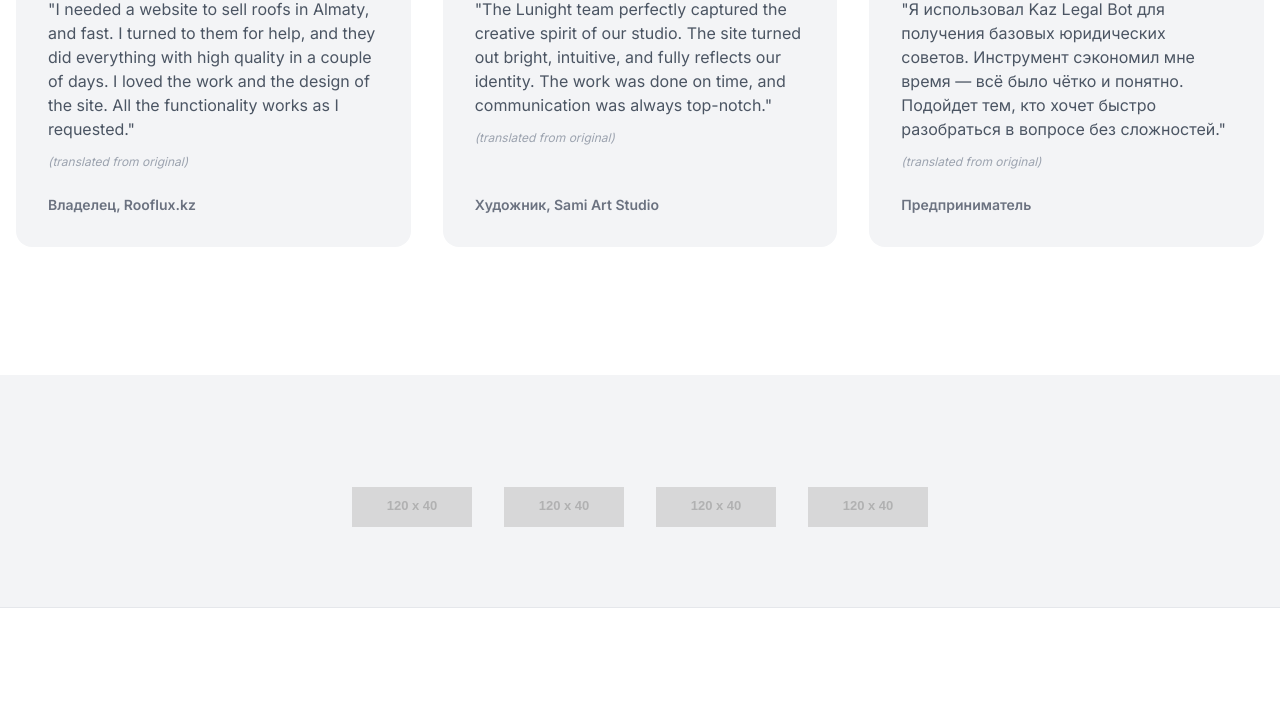
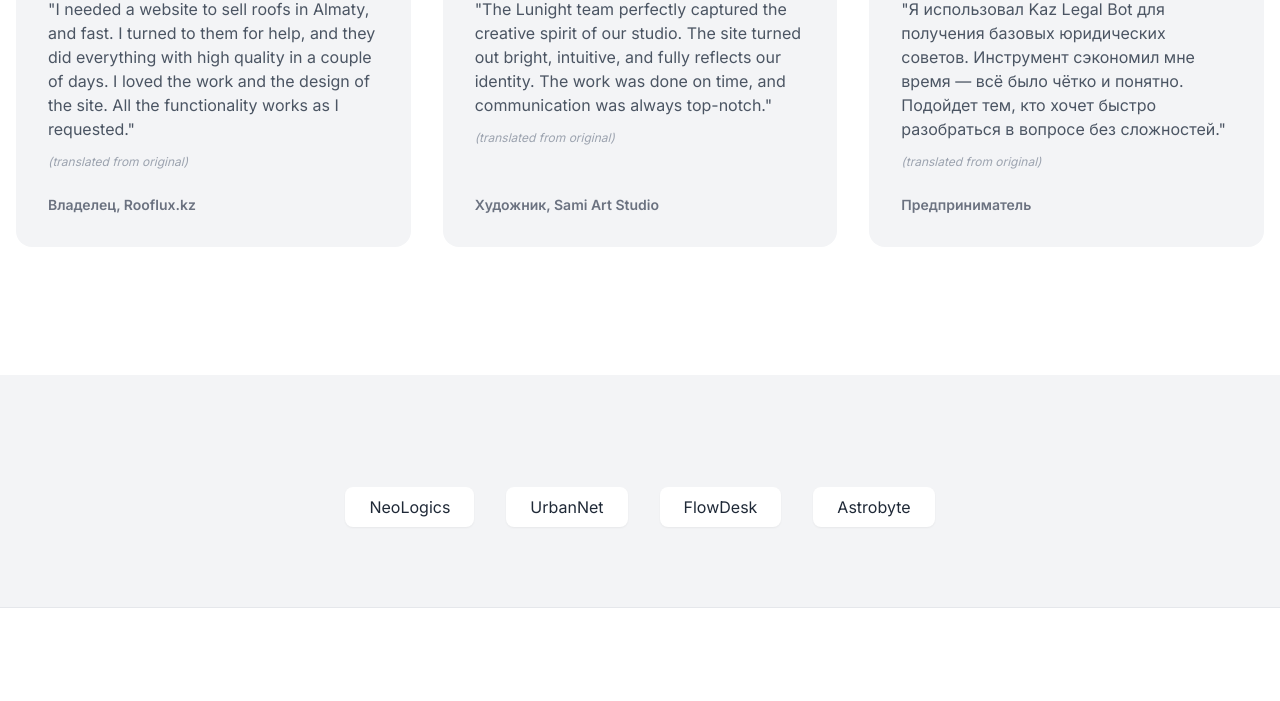
Before and after one commit to Galym7707/Lunight, a plain HTML site: page index.html in a window 1280 px wide. Shown: the part 2759-3460 px from the top of the page. Drawn offline with nearby package versions, Linux system fonts and the light colour scheme; placeholder pictures from the web are drawn by us.

Commit message:
Update index.html

```diff
--- a/index.html
+++ b/index.html
@@ -193,12 +193,20 @@
 
     <section class="py-20 px-4 bg-brand-gray-100 dark:bg-brand-blue/40">
       <div class="container mx-auto text-center reveal">
-        <h2 class="text-3xl md:text-4xl font-bold text-brand-gray-800 dark:text-white mb-8" data-lang-key="trusted_by"></h2>
+        <h2 class="text-3xl md:text-4xl font-bold text-brand-gray-800 dark:text-white mb-8" data-lang-key="trust_us"></h2>
         <div class="flex flex-wrap justify-center gap-8">
-          <img src="https://dummyimage.com/120x40/ccc/fff&text=NeoLogics" alt="NeoLogics" class="h-10 opacity-70 dark:invert" />
-          <img src="https://dummyimage.com/120x40/ccc/fff&text=UrbanNet" alt="UrbanNet" class="h-10 opacity-70 dark:invert" />
-          <img src="https://dummyimage.com/120x40/ccc/fff&text=FlowDesk" alt="FlowDesk" class="h-10 opacity-70 dark:invert" />
-          <img src="https://dummyimage.com/120x40/ccc/fff&text=Astrobyte" alt="Astrobyte" class="h-10 opacity-70 dark:invert" />
+          <div class="px-6 py-2 bg-white text-brand-gray-800 shadow-sm rounded-lg dark:bg-white/20 dark:text-white">
+            NeoLogics
+          </div>
+          <div class="px-6 py-2 bg-white text-brand-gray-800 shadow-sm rounded-lg dark:bg-white/20 dark:text-white">
+            UrbanNet
+          </div>
+          <div class="px-6 py-2 bg-white text-brand-gray-800 shadow-sm rounded-lg dark:bg-white/20 dark:text-white">
+            FlowDesk
+          </div>
+          <div class="px-6 py-2 bg-white text-brand-gray-800 shadow-sm rounded-lg dark:bg-white/20 dark:text-white">
+            Astrobyte
+          </div>
         </div>
       </div>
     </section>
```
